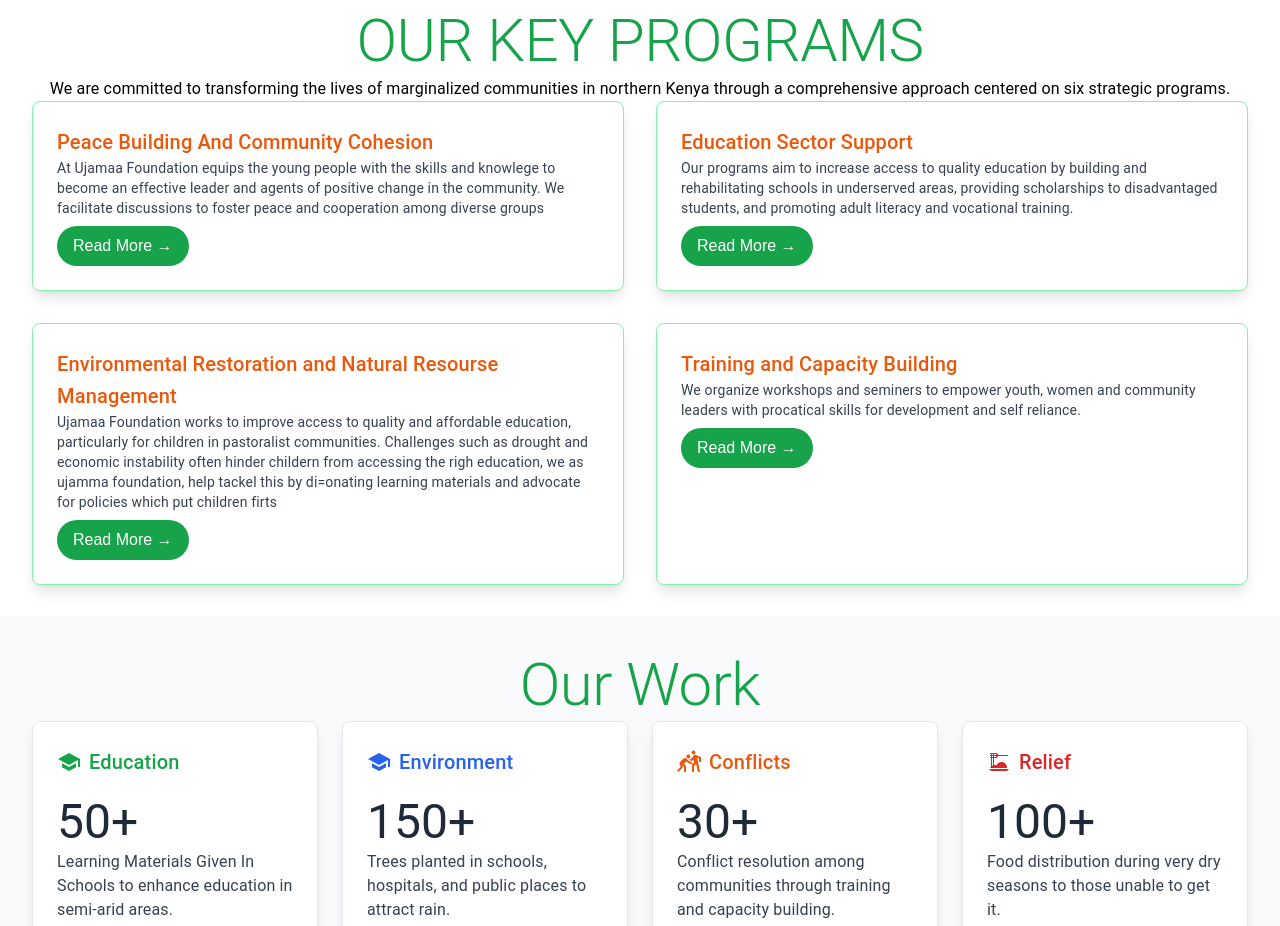
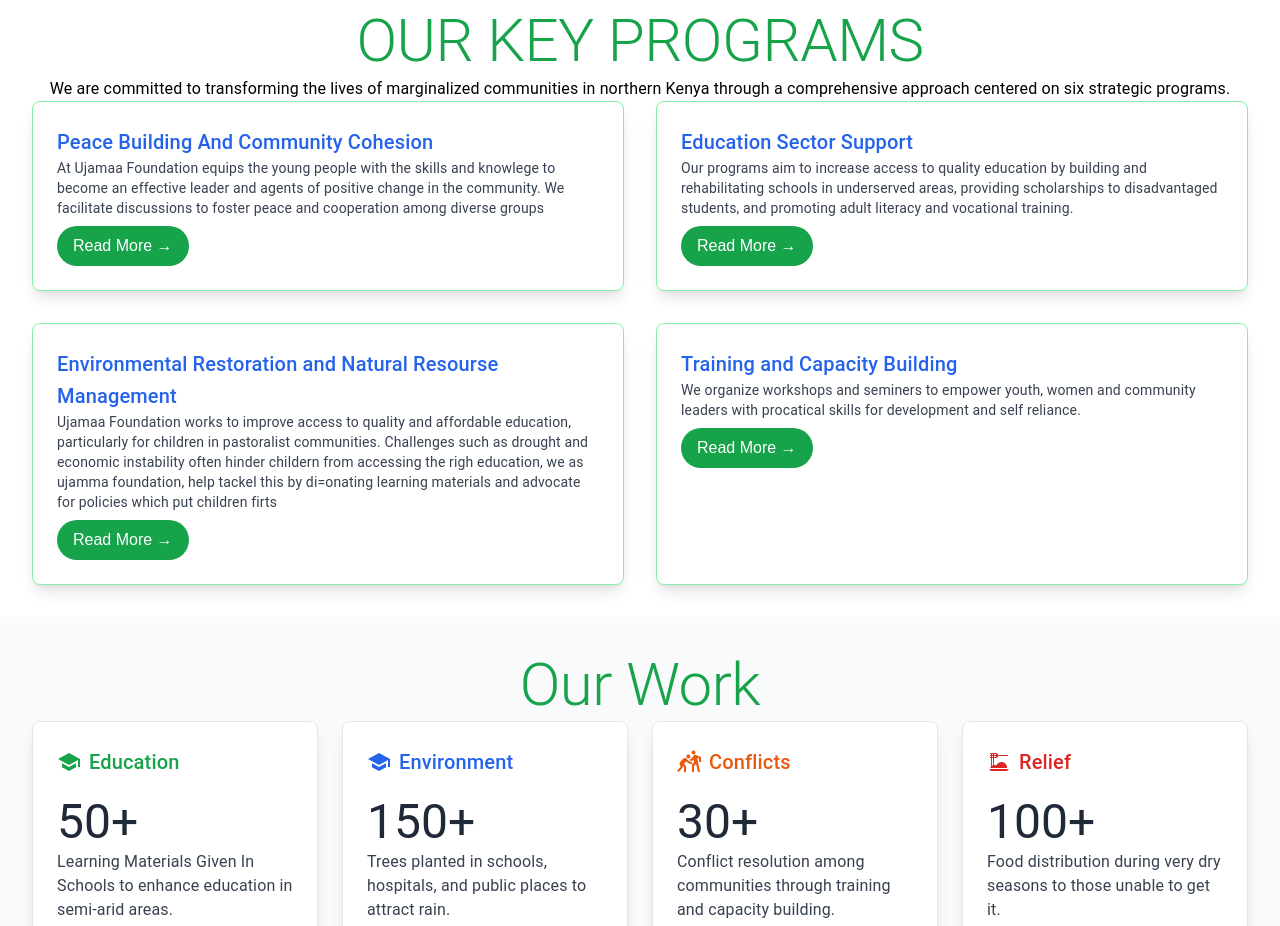
Before and after one commit to ahmednule/Ujamaa-Foundation, a Next.js app: page / in a window 1280 px wide. Shown: the part 1520-2446 px from the top of the page. Built offline with nearby package versions, Linux system fonts and the light colour scheme.

Commit message:
fix: color changes

```diff
--- a/src/components/KeyPrograms.jsx
+++ b/src/components/KeyPrograms.jsx
@@ -29,7 +29,7 @@
           >
             <Typography
               variant="h6"
-              className="text-orange-600 font-bold mb-4"
+              className="text-blue-600 font-bold mb-4"
             >
               {program.title}
             </Typography>
```
